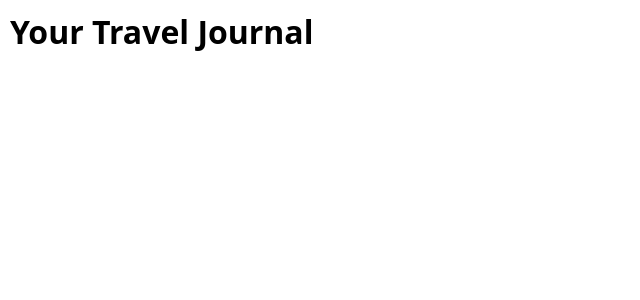
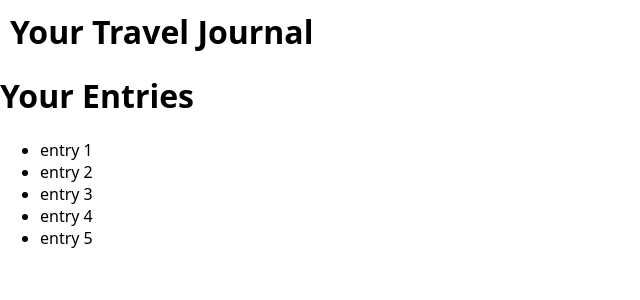
Before and after one commit to IrisHerholz/capstone-project, a Next.js app: page / in a window 1280 px wide. Shown: the top 300 px of the page, without its empty margins (0-640 px from the left). Built offline with nearby package versions, Linux system fonts and the light colour scheme.

Commit message:
changed jason data, delete page

```diff
--- a/components/JournalEntryList/index.js
+++ b/components/JournalEntryList/index.js
@@ -1,4 +1,4 @@
-import { titles } from "../lib/data.json";
+import { titles } from "/lib/data.js";
 import styled from "styled-components";
 import { v4 as uuidv4 } from "uuid";
 
--- /dev/null
+++ b/lib/data.js
@@ -0,0 +1,7 @@
+export const titles = [
+  { name: "entry 1" },
+  { name: "entry 2" },
+  { name: "entry 3" },
+  { name: "entry 4" },
+  { name: "entry 5" },
+];
--- a/pages/index.js
+++ b/pages/index.js
@@ -1,3 +1,4 @@
+import JournalEntryList from "@/components/JournalEntryList";
 import styled from "styled-components";
 
 export default function HomePage() {
@@ -6,6 +7,7 @@ export default function HomePage() {
       <header>
         <H1>Your Travel Journal</H1>
       </header>
+      <JournalEntryList />
     </>
   );
 }
```
Also changed, not shown: lib/data.json (deleted, +0 -9 lines), pages/JournalEntryOverview.js (deleted).
